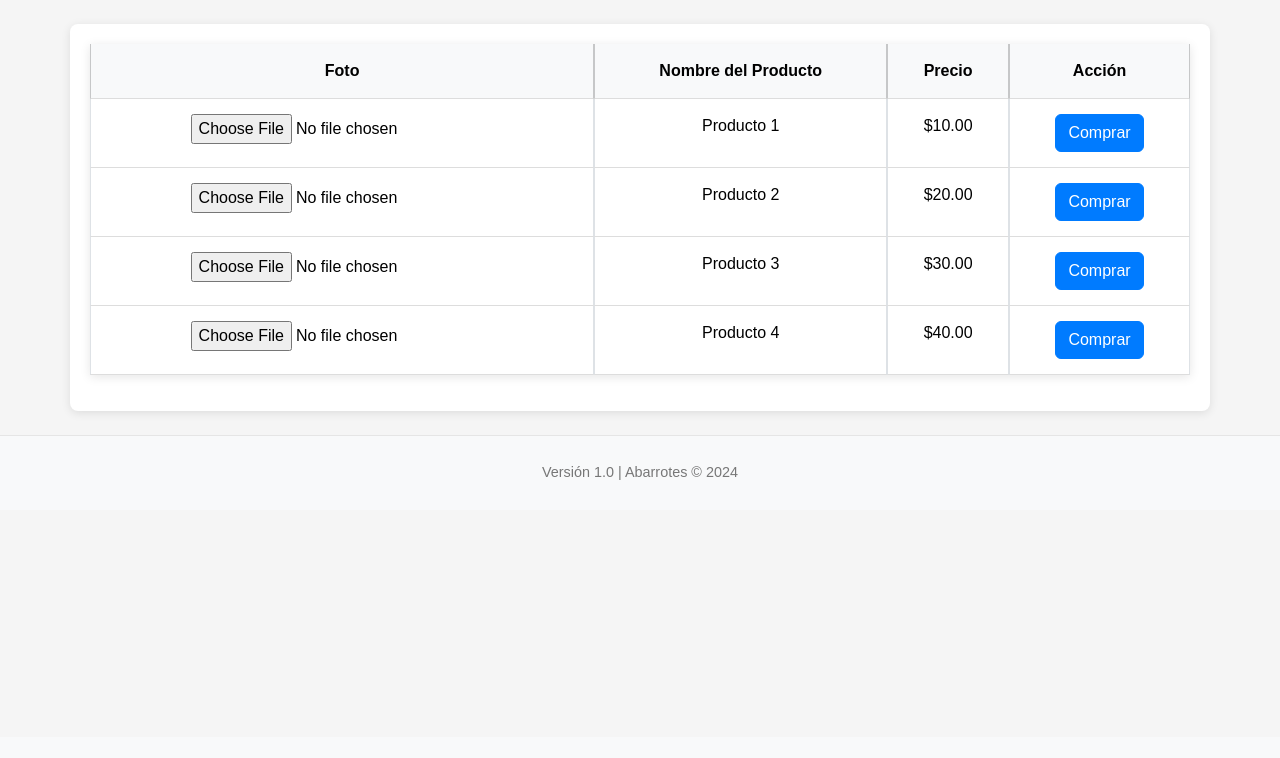
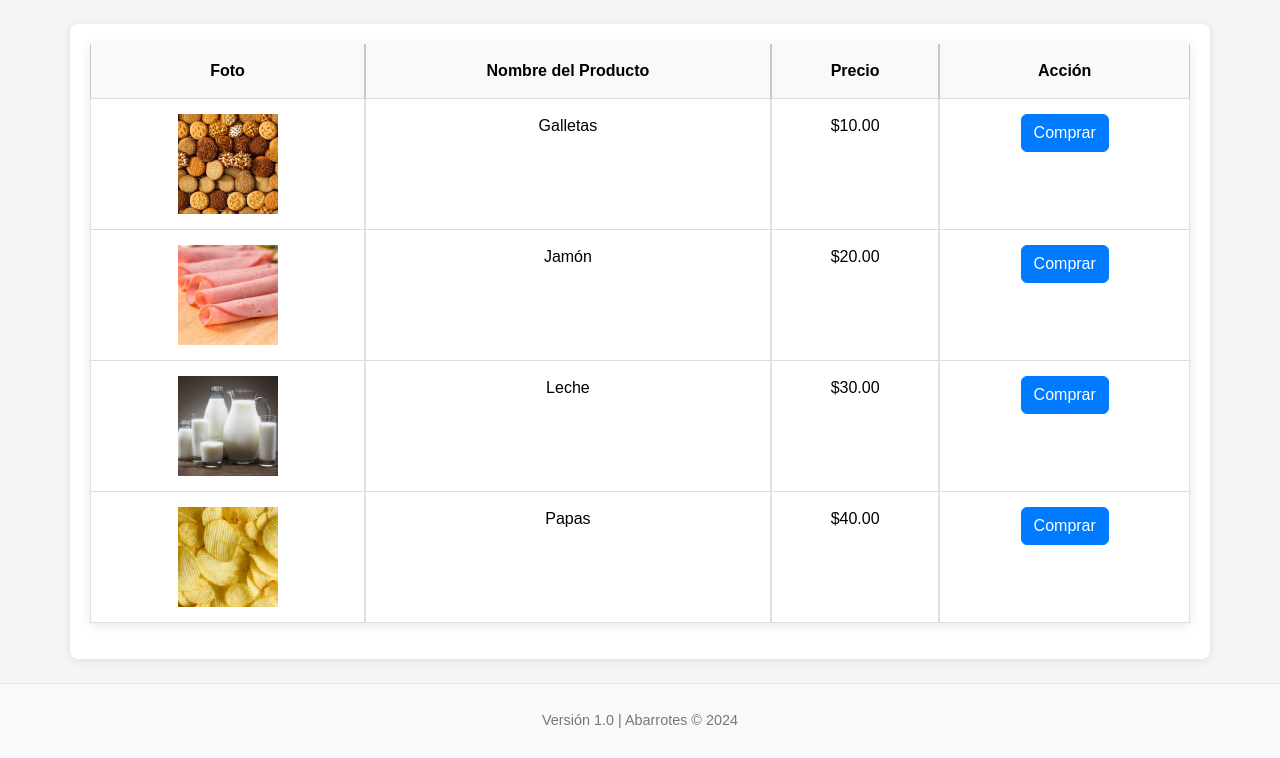
Before and after one commit to AvalonRD/Proyecto-final-dise-o-web, a PHP site: page /comprar.html in a window 1280 px wide. Shown: the part 63-821 px from the top of the page. Before the commit the page ends 543 px from the top, so only its background shows below. Run offline with PHP 8.4, Linux system fonts and the light colour scheme.

Commit message:
commit de las fotos de los productos

```diff
--- a/CSS/comprar.css
+++ b/CSS/comprar.css
@@ -56,9 +56,12 @@ body {
     border-bottom: 1px solid #ddd;
 }
 
-.table td input[type="file"] {
+.product-image {
+    width: 100px;
+    height: 100px;
+    object-fit: cover;
     display: block;
-    margin: auto;
+    margin: 0 auto;
 }
 
 .btn-primary {
--- a/comprar.html
+++ b/comprar.html
@@ -53,26 +53,26 @@
             </thead>
             <tbody>
                 <tr>
-                    <td><input type="file" name="foto1"></td>
-                    <td>Producto 1</td>
+                    <td><img src="Imagenes/galletas.jpg" alt="Producto 1" class="product-image"></td>
+                    <td>Galletas</td>
                     <td>$10.00</td>
                     <td><button class="btn btn-primary" onclick="comprarProducto(1, 10.00)">Comprar</button></td>
                 </tr>
                 <tr>
-                    <td><input type="file" name="foto2"></td>
-                    <td>Producto 2</td>
+                    <td><img src="Imagenes/jamon.jpg" alt="Producto 2" class="product-image"></td>
+                    <td>Jamón</td>
                     <td>$20.00</td>
                     <td><button class="btn btn-primary" onclick="comprarProducto(2, 20.00)">Comprar</button></td>
                 </tr>
                 <tr>
-                    <td><input type="file" name="foto3"></td>
-                    <td>Producto 3</td>
+                    <td><img src="Imagenes/Leche-esta-es-la-mas-saludable-que-puedes-consumir.jpg" alt="Producto 3" class="product-image"></td>
+                    <td>Leche</td>
                     <td>$30.00</td>
                     <td><button class="btn btn-primary" onclick="comprarProducto(3, 30.00)">Comprar</button></td>
                 </tr>
                 <tr>
-                    <td><input type="file" name="foto4"></td>
-                    <td>Producto 4</td>
+                    <td><img src="Imagenes/papas.jpg" alt="Producto 4" class="product-image"></td>
+                    <td>Papas</td>
                     <td>$40.00</td>
                     <td><button class="btn btn-primary" onclick="comprarProducto(4, 40.00)">Comprar</button></td>
                 </tr>
```
Also changed, not shown: abarrotes.html (+7 -6 lines), Imagenes/Leche-esta-es-la-mas-saludable-que-puedes-consumir.jpg (added), Imagenes/galletas.jpg (added), Imagenes/jamon.jpg (added), Imagenes/papas.jpg (added).
